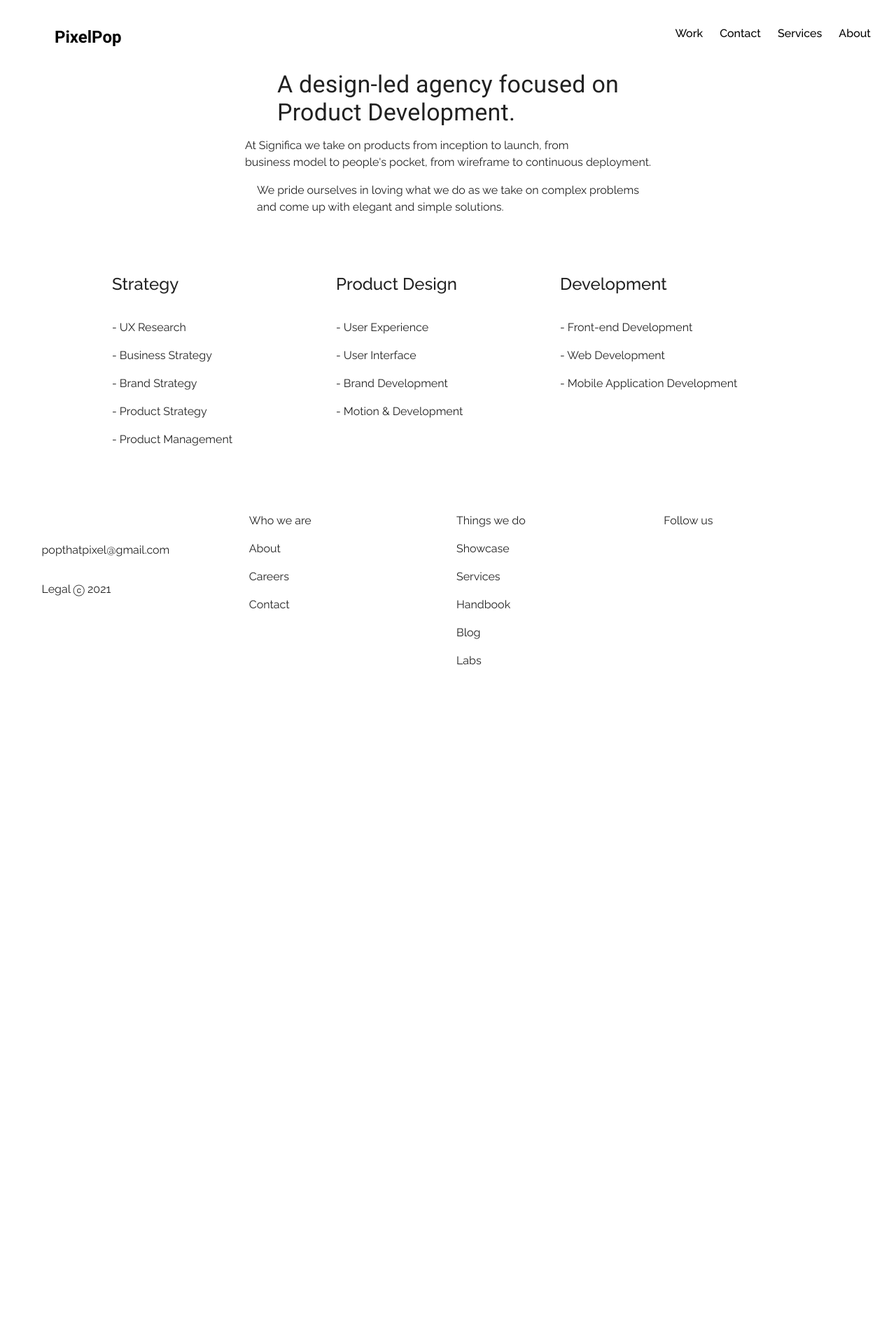
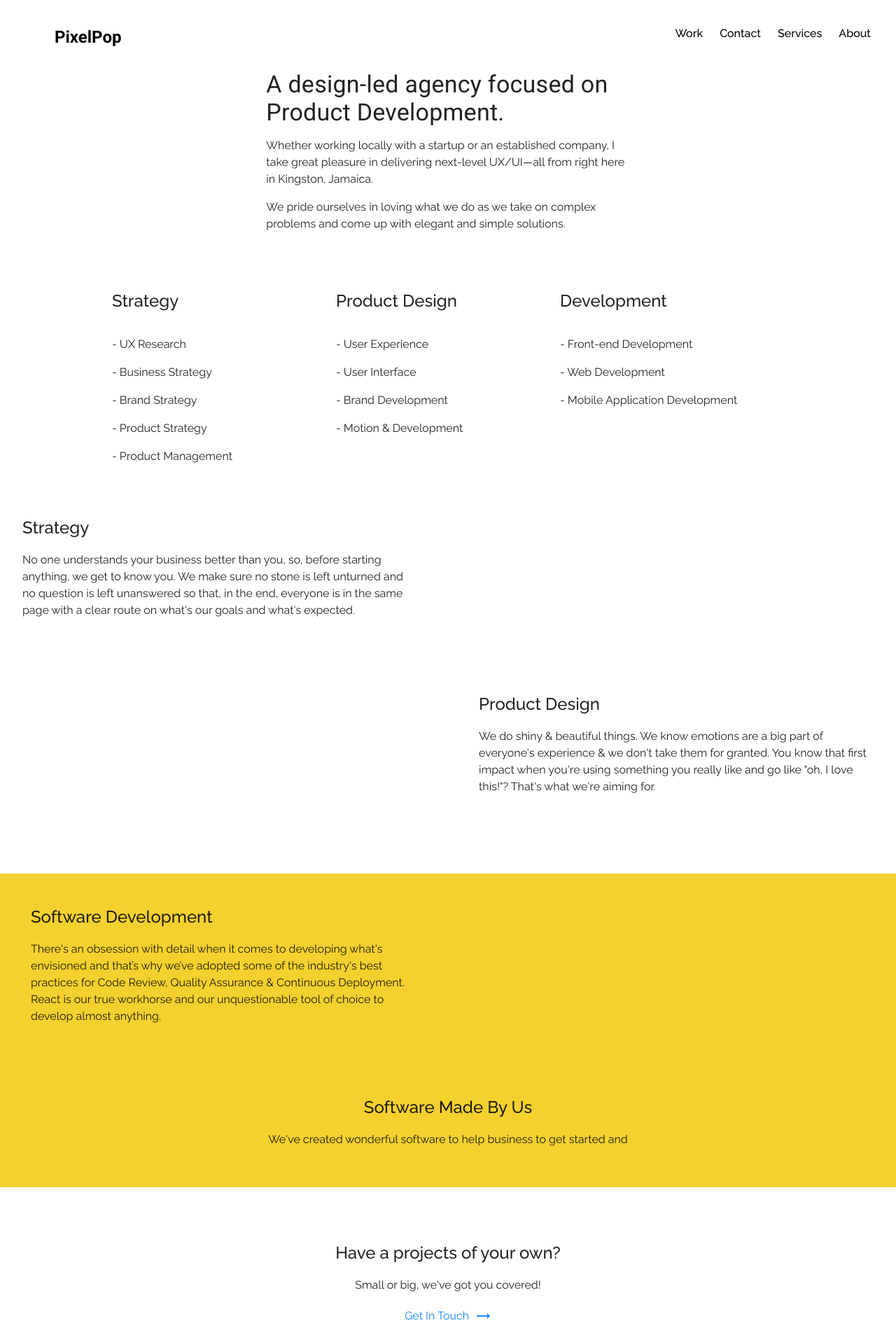
Before and after one commit to nagasaki876/pixelpop, a Vue app in the folder client/: page /services in a window 1280 px wide. Shown: the top 1920 px of the page at 70% size. Before the commit the page ends 984 px from the top, so only its background shows below. Built offline with nearby package versions, Linux system fonts and the light colour scheme.

Commit message:
Added Footer, Meta Data and Text

```diff
--- a/client/src/views/Services.vue
+++ b/client/src/views/Services.vue
@@ -1,25 +1,28 @@
 <template>
   <v-app>
     <app-bar />
-    <div style="display: flex; justify-content: center; align-items: center">
+    <v-row justify="center">
+      <v-col cols="5">
         <p class="text-h4">
           A design-led agency focused on <br />Product Development.
         </p>
-    </div>
-    <div style="display: flex; justify-content: center; align-items: center">
-      <p>
-        At Significa we take on products from inception to launch, from <br /> business
-
-        model to people's pocket, from wireframe to continuous deployment.
+        <p class="">
+          Whether working locally with a startup or an established company, I
+          take great pleasure in delivering next-level UX/UI—all from right here
+          in Kingston, Jamaica.
         </p>
-    </div>
-    <div style="display: flex; justify-content: center; align-items: center">
-      <p>
+        <p class="">
           We pride ourselves in loving what we do as we take on complex problems
-        <br />
           and come up with elegant and simple solutions.
         </p>
-    </div>
+      </v-col>
+    </v-row>
+
+    <div
+      style="display: flex; justify-content: center; align-items: center"
+    ></div>
+
+    <!-- Service Offered -->
     <v-row wrap no-gutters justify="center" class="pt-16">
       <v-col cols="3"
         ><p class="font-weight-medium pb-4" style="font-size: 24px">Strategy</p>
@@ -47,13 +50,100 @@
         <p>- Mobile Application Development</p>
       </v-col>
     </v-row>
+
+    <!-- Strategy -->
+    <v-row>
+      <v-col>
+        <v-container class="pa-8">
+          <p class="font-weight-medium pb-0" style="font-size: 24px">
+            Strategy
+          </p>
+          <p>
+            No one understands your business better than you, so, before
+            starting anything, we get to know you. We make sure no stone is left
+            unturned and no question is left unanswered so that, in the end,
+            everyone is in the same page with a clear route on what's our goals
+            and what's expected.
+          </p>
+        </v-container>
+      </v-col>
+      <v-col></v-col>
+    </v-row>
+
+    <!-- Product Design -->
+    <v-row>
+      <v-col></v-col>
+      <v-col>
+        <v-container class="pa-8">
+          <p class="font-weight-medium pb-0" style="font-size: 24px">
+            Product Design
+          </p>
+          <p>
+            We do shiny & beautiful things. We know emotions are a big part of
+            everyone's experience & we don't take them for granted. You know
+            that first impact when you're using something you really like and go
+            like "oh, I love this!"? That's what we're aiming for.
+          </p>
+        </v-container>
+      </v-col>
+    </v-row>
+
+    <!-- Software Devlopment -->
+    <v-container fluid class="mt-16 pixelyellow">
+      <v-row>
+        <v-col>
+          <v-container class="pa-8">
+            <p class="font-weight-medium pb-0" style="font-size: 24px">
+              Software Development
+            </p>
+            <p>
+              There's an obsession with detail when it comes to developing
+              what's envisioned and that’s why we’ve adopted some of the
+              industry's best practices for Code Review, Quality Assurance &
+              Continuous Deployment. React is our true workhorse and our
+              unquestionable tool of choice to develop almost anything.
+            </p>
+          </v-container>
+        </v-col>
+        <v-col></v-col>
+      </v-row>
+
+      <v-col class="mt-10" align="center">
+        <p class="font-weight-medium pb-0" style="font-size: 24px">
+          Software Made By Us
+        </p>
+        <p>
+          We've created wonderful software to help business to get started and
+        </p>
+      </v-col>
+      <v-row>
+        <v-col>
+          <v-card>
+            <p></p>
+          </v-card>
+        </v-col>
+      </v-row>
+    </v-container>
+
+    <!-- New Project -->
+    <v-col class="my-16" align="center">
+      <p class="font-weight-medium pb-0" style="font-size: 24px">
+        Have a projects of your own?
+      </p>
+      <p>Small or big, we've got you covered!</p>
+      <v-row class="mt-5" justify="center">
+        <p class="pixelblue--text ma-0 pr-2">Get In Touch</p>
+        <v-icon color="pixelblue">trending_flat</v-icon>
+      </v-row>
+    </v-col>
+
     <pixel-footer />
   </v-app>
 </template>
 
 <script>
 import AppBar from "../components/AppBar.vue";
-import PixelFooter from "../components/PixelFooter.vue"
+import PixelFooter from "../components/PixelFooter.vue";
 export default {
   components: { AppBar, PixelFooter },
   data() {
@@ -62,16 +152,20 @@ export default {
         {
           name: "Grand Connection Investments & Co. Ltd",
           skillset: "UI/UX, Branding, Consultancy, Business Analysis",
-          imgSrc: require("@/assets/gcic_landing.png"),
+          imgSrc: require("@/assets/gcic_landing.png")
         },
         {
           name: "Kingston Creative",
           skillset: "Front-End Development, UI/UX, Product Management",
-          imgSrc: require("@/assets/kingston_creative_landing.png"),
+          imgSrc: require("@/assets/kingston_creative_landing.png")
         },
-        { name: "", skillset: "" },
-      ],
+        { name: "", skillset: "" }
+      ]
     };
   },
+  metaInfo: {
+    title: "About",
+    titleTemplate: "%s | PixelPop"
+  }
 };
 </script>
```
Lines whose indentation alone changed are shown as unchanged.
